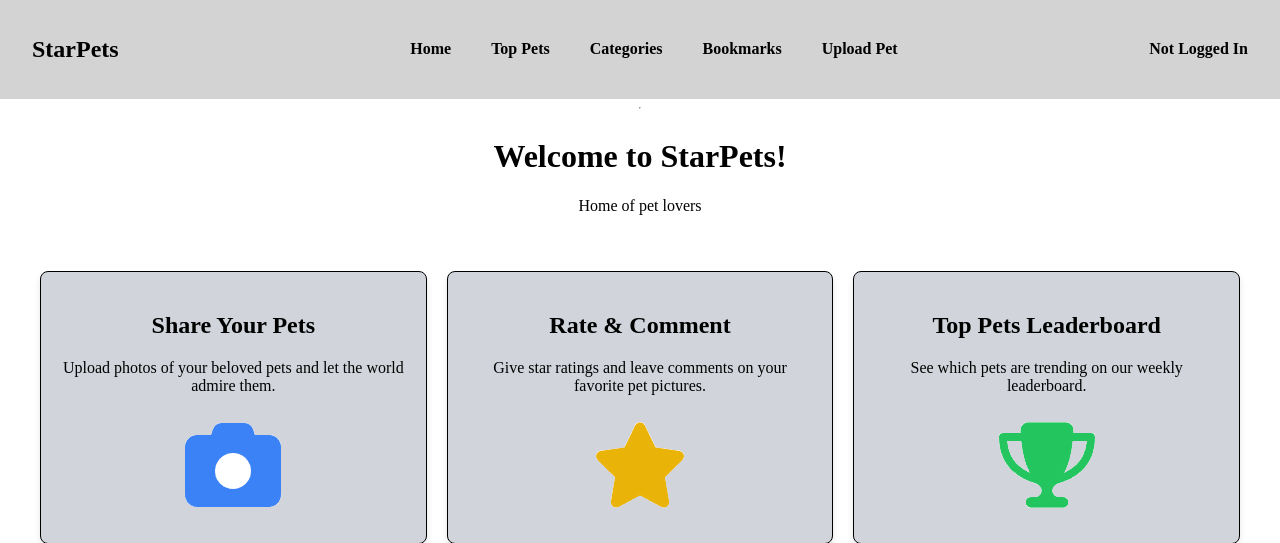
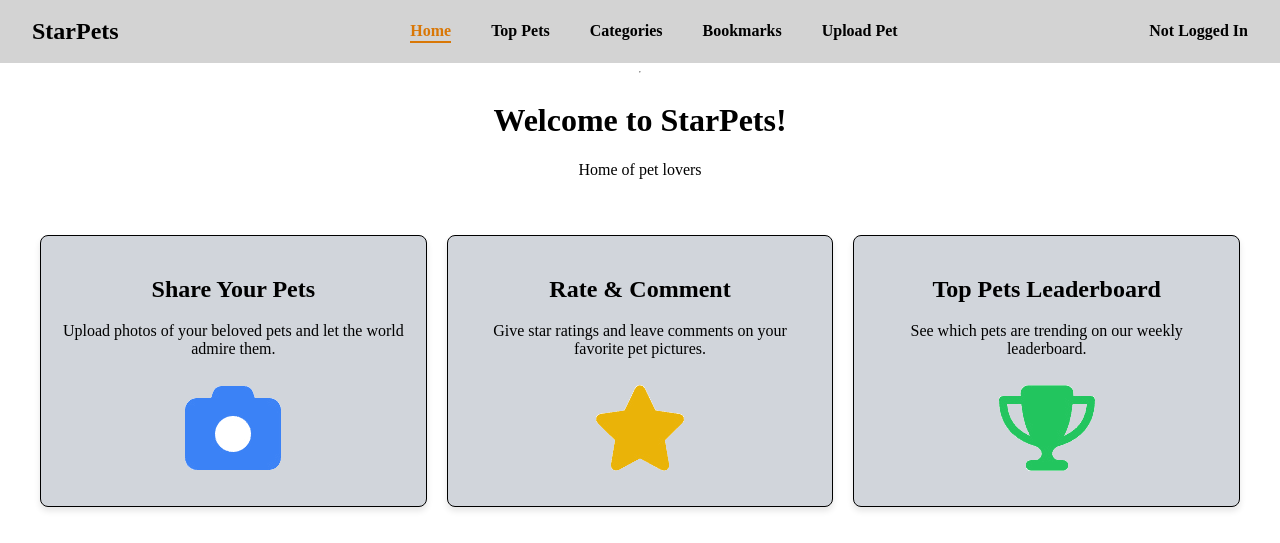
Before and after one commit to StevenHorne44/StarPets, a Django app: page / in a window 1280 px wide. Shown: the top 543 px of the page. Run offline with Django 5.2, Linux system fonts and the light colour scheme.

Commit message:
Narrowed the nav bar and added gold highlighting for the current page

```diff
--- a/static/css/starpets.css
+++ b/static/css/starpets.css
@@ -17,12 +17,25 @@ nav {
     display: flex;
     justify-content: space-between;
     align-items: center;
-    padding: 1rem 2rem;
+    padding: 0.4rem 2rem;
     background-color: lightgrey;
     position: sticky;
     top: 0;
     z-index: 1000;
 
+}
+
+/* Style for the currently active page link */
+nav ul li a.active {
+    color: #d97706;
+    font-weight: bold;
+    border-bottom: 2px solid #d97706;
+    padding-bottom: 2px; /* Gives the border some breathing room */
+}
+
+nav h1 {
+    margin: 0;          /* Kills the default browser spacing */
+    line-height: 1;     /* Ensures the text box perfectly hugs the letters */
 }
 
 nav ul {
--- a/templates/pets/base.html
+++ b/templates/pets/base.html
@@ -15,12 +15,12 @@
                 </a>
             </h1>
             <ul>
-                <li><a href="{% url 'pets:home' %}">Home</a></li>
+                <li><a href="{% url 'pets:home' %}" class="{% if request.resolver_match.url_name == 'home' %}active{% endif %}">Home</a></li>
                 {% if user.is_authenticated %}
-                    <li><a href="{% url 'pets:top_pets' %}">Top Pets</a></li>
-                    <li><a href="{% url 'pets:categories' %}">Categories</a></li>
-                    <li><a href="{% url 'pets:bookmarks' %}">Bookmarks</a></li>
-                    <li><a href="{% url 'pets:upload' %}">Upload Pet</a></li>
+                    <li><a href="{% url 'pets:top_pets' %}" class="{% if request.resolver_match.url_name == 'top_pets' %}active{% endif %}">Top Pets</a></li>
+                    <li><a href="{% url 'pets:categories' %}" class="{% if request.resolver_match.url_name == 'categories' %}active{% endif %}">Categories</a></li>
+                    <li><a href="{% url 'pets:bookmarks' %}" class="{% if request.resolver_match.url_name == 'bookmarks' %}active{% endif %}">Bookmarks</a></li>
+                    <li><a href="{% url 'pets:upload' %}" class="{% if request.resolver_match.url_name == 'upload' %}active{% endif %}">Upload Pet</a></li>
                 {% else %}
                     <li><a href="{% url 'pets:login' %}">Top Pets</a></li>
                     <li><a href="{% url 'pets:login' %}">Categories</a></li>
```
